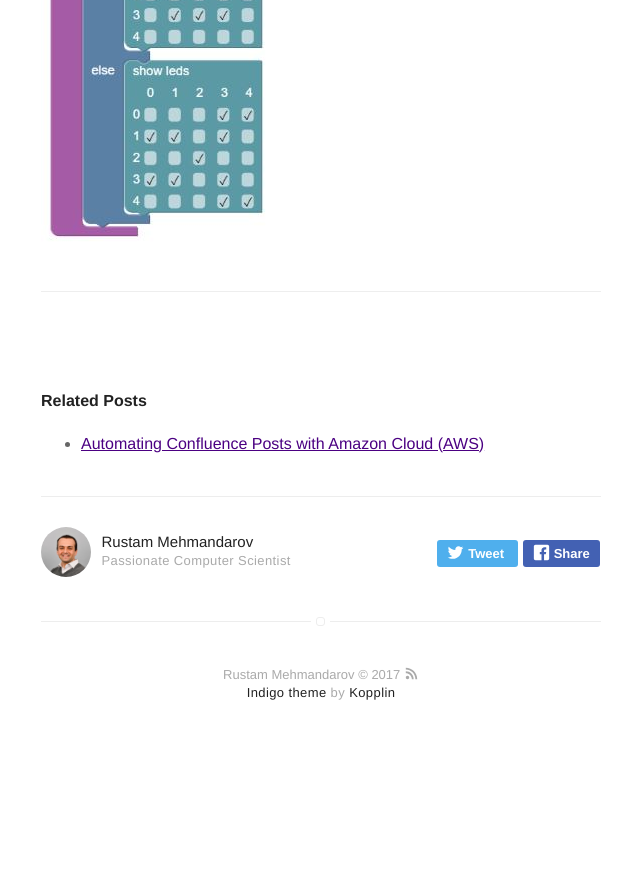
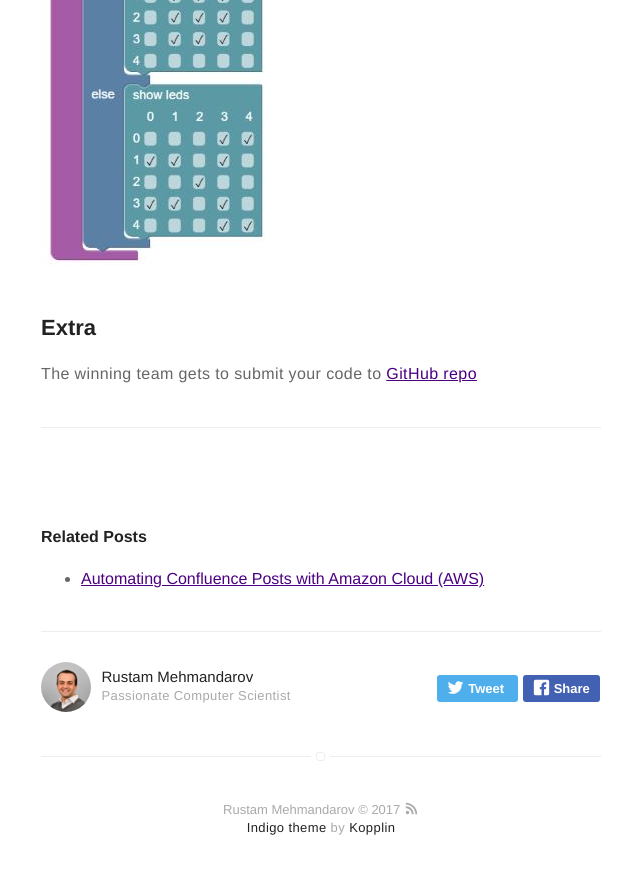
Before and after one commit to mehmandarov/mehmandarov.github.io, a Jekyll site: the page built from _posts/2017-03-11-microbit-bluetooth-challenge.markdown, in a window 1280 px wide and 900 px high, scrolled down 2993 px. Shown: the top 874 px of the window, without its empty margins (319-959 px from the left). Built offline with Jekyll 4.4.1, drawn with Linux system fonts in a browser that asks for light colours; before the commit the page ends 3757 px from its top, so only the background shows below that.

Commit message:
Minor update

```diff
--- a/_posts/2017-03-11-microbit-bluetooth-challenge.markdown
+++ b/_posts/2017-03-11-microbit-bluetooth-challenge.markdown
@@ -18,6 +18,7 @@ _Can you build Scissor-Paper-Rock challenge using micro:bit and Bluetooth?_
 
 - [The Challenge](#the-challenge)
 - [The Building Blocks](#the-building-blocks)
+- [Extra](#extra)
 
 
 ---
@@ -91,6 +92,8 @@ Have a look at the [simple implementation of the game][6]. You will need to tran
 
 ![Pseudocode for the Scissor-Paper-Rock Game] [7]
 
+## Extra
+The winning team gets to submit your code to [GitHub repo][8]
 
 ---
 
```
Also changed, not shown: other parts of _posts/2017-03-11-microbit-bluetooth-challenge.markdown (+1 -0 lines).
